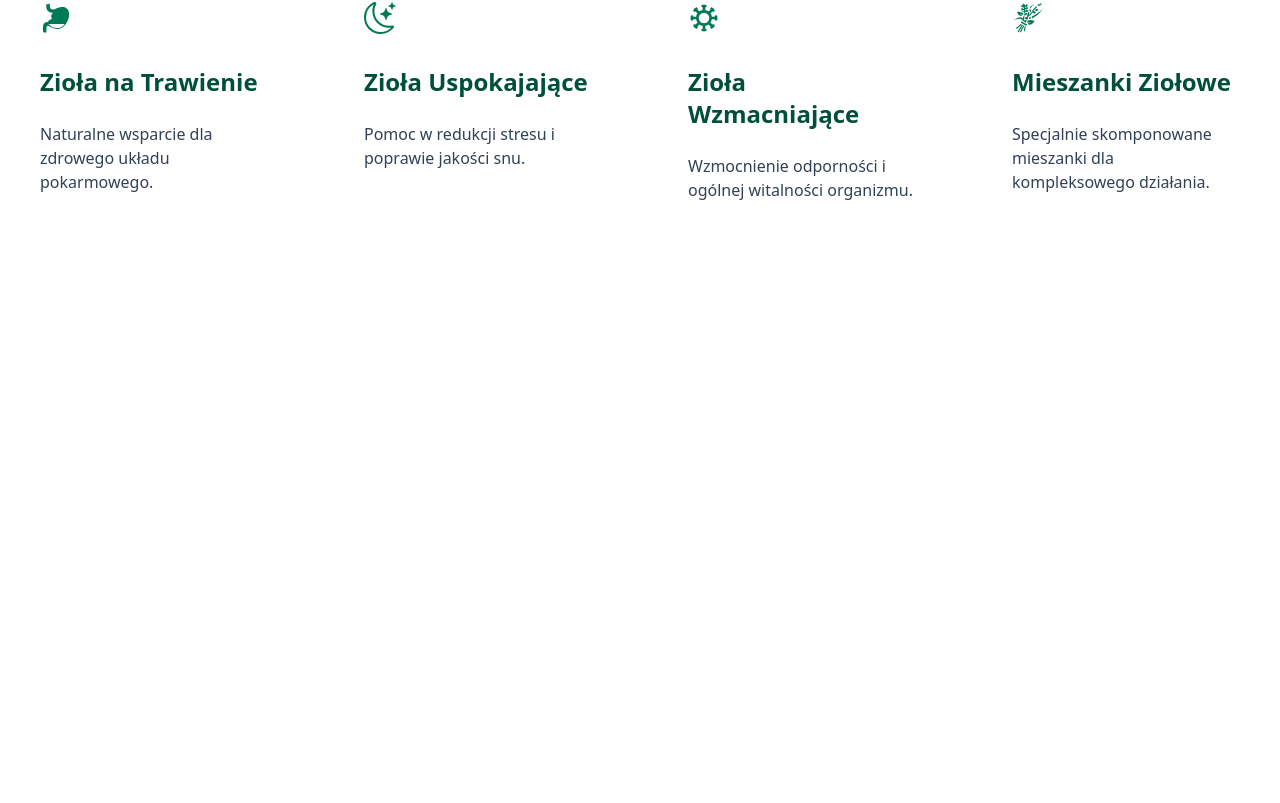
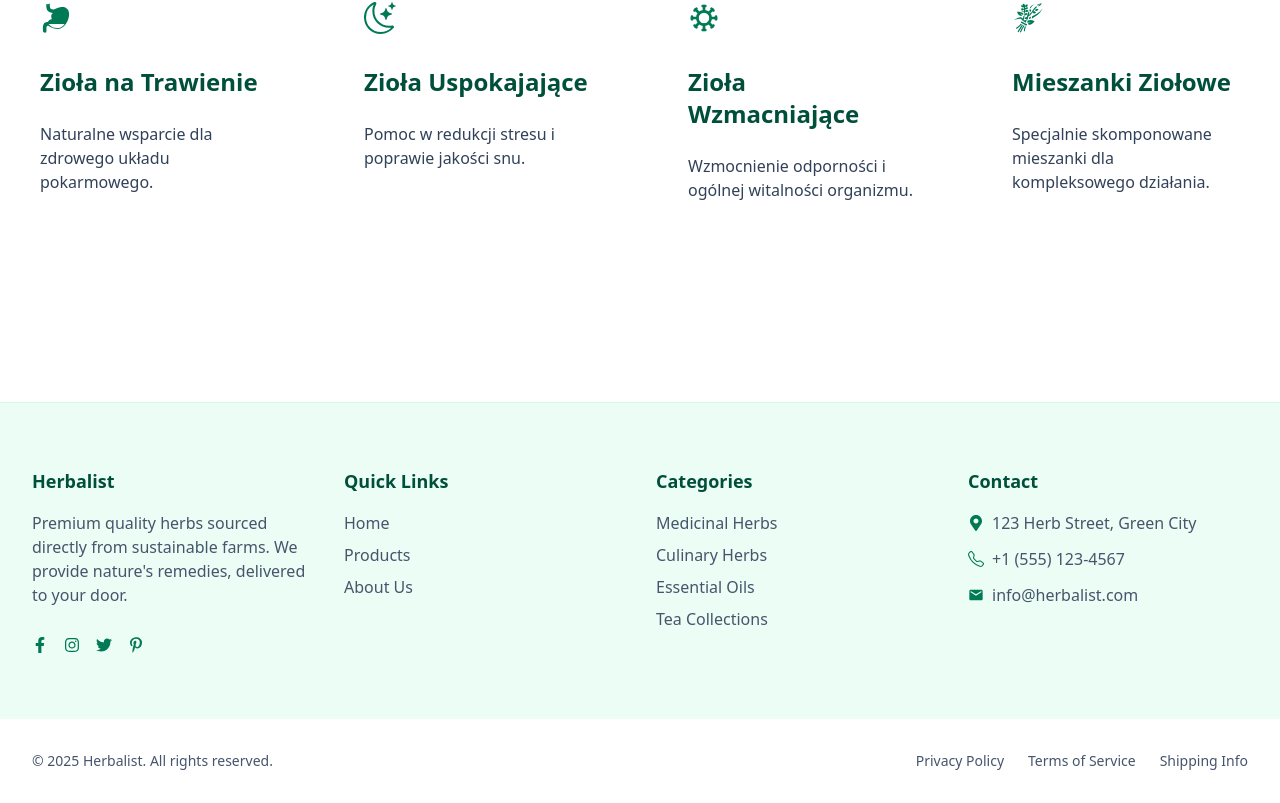
Before and after one commit to MichalIrzylowski/herbalist, a Next.js app: page / in a window 1280 px wide. Shown: the part 1774-2577 px from the top of the page. Before the commit the page ends 2176 px from the top, so only its background shows below. Built offline with nearby package versions, Linux system fonts and the light colour scheme.

Commit message:
Add Footer component and integrate it into the layout; update Hero and Link components for improved styling

```diff
--- a/src/app/layout.tsx
+++ b/src/app/layout.tsx
@@ -1,6 +1,7 @@
 import type { Metadata } from "next";
 import { Geist, Geist_Mono } from "next/font/google";
 import "./globals.css";
+import Footer from "@/components/Footer";
 
 const geistSans = Geist({
   variable: "--font-geist-sans",
@@ -25,9 +26,10 @@ export default function RootLayout({
   return (
     <html lang="en">
       <body
-        className={`${geistSans.variable} ${geistMono.variable} antialiased`}
+        className={`${geistSans.variable} ${geistMono.variable} antialiased flex flex-col min-h-screen`}
       >
-        {children}
+        <main className="flex-grow">{children}</main>
+        <Footer />
       </body>
     </html>
   );
--- a/src/app/page.tsx
+++ b/src/app/page.tsx
@@ -75,7 +75,6 @@ export default function Home() {
           ]}
         />
       </main>
-      <footer></footer>
     </div>
   );
 }
--- /dev/null
+++ b/src/components/Footer/index.tsx
@@ -0,0 +1,162 @@
+import { Icon } from "@/components/Icon";
+import { Link } from "@/components/Link";
+import { Section } from "@/components/Section";
+
+export function Footer() {
+  const currentYear = new Date().getFullYear();
+
+  return (
+    <footer>
+      <Section background="light" border="top" spacing="medium" as="div">
+        <div className="grid grid-cols-1 md:grid-cols-3 lg:grid-cols-4 gap-8">
+          <div>
+            <h3 className="text-lg font-bold text-emerald-900 mb-4">
+              Herbalist
+            </h3>
+            <p className="text-slate-600 mb-6">
+              Premium quality herbs sourced directly from sustainable farms. We
+              provide nature&apos;s remedies, delivered to your door.
+            </p>
+            <div className="flex space-x-4">
+              <a
+                href="#"
+                className="text-emerald-700 hover:text-emerald-800"
+                aria-label="Facebook"
+              >
+                <Icon name="facebook" size="sm" />
+              </a>
+              <a
+                href="#"
+                className="text-emerald-700 hover:text-emerald-800"
+                aria-label="Instagram"
+              >
+                <Icon name="instagram" size="sm" />
+              </a>
+              <a
+                href="#"
+                className="text-emerald-700 hover:text-emerald-800"
+                aria-label="Twitter"
+              >
+                <Icon name="twitter" size="sm" />
+              </a>
+              <a
+                href="#"
+                className="text-emerald-700 hover:text-emerald-800"
+                aria-label="Pinterest"
+              >
+                <Icon name="pinterest" size="sm" />
+              </a>
+            </div>
+          </div>
+
+          <div>
+            <h3 className="text-lg font-bold text-emerald-900 mb-4">
+              Quick Links
+            </h3>
+            <ul className="space-y-2">
+              <li>
+                <Link href="/" variant="footer" size="none">
+                  Home
+                </Link>
+              </li>
+              <li>
+                <Link href="/products" variant="footer" size="none">
+                  Products
+                </Link>
+              </li>
+              <li>
+                <Link href="/about-us" variant="footer" size="none">
+                  About Us
+                </Link>
+              </li>
+            </ul>
+          </div>
+
+          <div>
+            <h3 className="text-lg font-bold text-emerald-900 mb-4">
+              Categories
+            </h3>
+            <ul className="space-y-2">
+              <li>
+                <Link href="#" variant="footer" size="none">
+                  Medicinal Herbs
+                </Link>
+              </li>
+              <li>
+                <Link href="#" variant="footer" size="none">
+                  Culinary Herbs
+                </Link>
+              </li>
+              <li>
+                <Link href="#" variant="footer" size="none">
+                  Essential Oils
+                </Link>
+              </li>
+              <li>
+                <Link href="#" variant="footer" size="none">
+                  Tea Collections
+                </Link>
+              </li>
+            </ul>
+          </div>
+
+          <div>
+            <h3 className="text-lg font-bold text-emerald-900 mb-4">Contact</h3>
+            <ul className="space-y-3">
+              <li className="flex items-center">
+                <Icon
+                  name="location"
+                  size="sm"
+                  color="primary"
+                  className="mr-2 flex-shrink-0"
+                />
+                <span className="text-slate-600">
+                  123 Herb Street, Green City
+                </span>
+              </li>
+              <li className="flex items-center">
+                <Icon
+                  name="phone"
+                  size="sm"
+                  color="primary"
+                  className="mr-2 flex-shrink-0"
+                />
+                <span className="text-slate-600">+1 (555) 123-4567</span>
+              </li>
+              <li className="flex items-center">
+                <Icon
+                  name="email"
+                  size="sm"
+                  color="primary"
+                  className="mr-2 flex-shrink-0"
+                />
+                <span className="text-slate-600">info@herbalist.com</span>
+              </li>
+            </ul>
+          </div>
+        </div>
+      </Section>
+
+      <Section background="white" spacing="small" as="div">
+        <div className="flex flex-col md:flex-row justify-between items-center">
+          <p className="text-slate-600 text-sm mb-4 md:mb-0">
+            © {currentYear} Herbalist. All rights reserved.
+          </p>
+          <div className="flex space-x-6">
+            <Link href="#" variant="footer" size="none" className="text-sm">
+              Privacy Policy
+            </Link>
+            <Link href="#" variant="footer" size="none" className="text-sm">
+              Terms of Service
+            </Link>
+            <Link href="#" variant="footer" size="none" className="text-sm">
+              Shipping Info
+            </Link>
+          </div>
+        </div>
+      </Section>
+    </footer>
+  );
+}
+
+export default Footer;
--- a/src/components/Hero/index.tsx
+++ b/src/components/Hero/index.tsx
@@ -19,7 +19,7 @@ export default function Hero({
 }: HeroProps) {
   return (
     <section className="relative overflow-hidden bg-gradient-to-b from-emerald-50 to-white">
-      <div className="absolute top-0 right-0 -translate-y-1/4 translate-x-1/4 opacity-10">
+      <div className="absolute top-0 right-0 -translate-y-1/4 translate-x-1/4 opacity-10 z-0">
         <Icon
           name="plantOutline"
           size="xl"
@@ -27,7 +27,7 @@ export default function Hero({
           className="w-[500px] h-[500px]"
         />
       </div>
-      <div className="absolute bottom-0 left-0 translate-y-1/4 -translate-x-1/4 opacity-10">
+      <div className="absolute bottom-0 left-0 translate-y-1/4 -translate-x-1/4 opacity-10 -z-10">
         <Icon
           name="leafOutline"
           size="xl"
@@ -36,7 +36,7 @@ export default function Hero({
         />
       </div>
 
-      <div className="container mx-auto px-4 py-16 md:py-24 lg:py-32">
+      <div className="container mx-auto px-4 py-16 md:py-24 lg:py-32 z-10">
         <div className="grid grid-cols-1 lg:grid-cols-2 gap-12 items-center">
           <div className="order-2 lg:order-1 max-w-2xl">
             <Heading level={1} color="primary" marginBottom="large">
--- a/src/components/Link/index.tsx
+++ b/src/components/Link/index.tsx
@@ -2,23 +2,37 @@ import NextLink from "next/link";
 import { tv, type VariantProps } from "tailwind-variants";
 
 const linkStyles = tv({
-  base: "inline-flex items-center justify-center px-8 py-4 text-lg font-medium rounded-md transition-colors duration-300 focus:outline-none focus:ring-2 focus:ring-emerald-500 focus:ring-offset-2",
+  base: "inline-flex items-center justify-center transition-colors duration-300 focus:outline-none",
   variants: {
     variant: {
-      primary: "text-white bg-emerald-700 hover:bg-emerald-800",
+      primary:
+        "text-white bg-emerald-700 hover:bg-emerald-800 rounded-md px-8 py-4 font-medium focus:ring-2 focus:ring-emerald-500 focus:ring-offset-2",
       secondary:
-        "text-emerald-700 bg-transparent border-2 border-emerald-700 hover:bg-emerald-50",
+        "text-emerald-700 bg-transparent border-2 border-emerald-700 hover:bg-emerald-50 rounded-md px-8 py-4 font-medium focus:ring-2 focus:ring-emerald-500 focus:ring-offset-2",
+      footer: "text-slate-600 hover:text-emerald-700 transition-colors",
     },
     size: {
       sm: "text-sm px-4 py-2",
       md: "text-lg px-8 py-4",
       lg: "text-xl px-10 py-5",
+      none: "", // No specific padding or size
     },
   },
   defaultVariants: {
     variant: "primary",
     size: "md",
   },
+  compoundVariants: [
+    {
+      variant: "footer",
+      size: "md",
+      class: "text-base",
+    },
+    {
+      variant: "footer",
+      class: "px-0 py-0 justify-start", // Remove padding for footer links
+    },
+  ],
 });
 
 export interface LinkProps extends VariantProps<typeof linkStyles> {
```
Also changed, not shown: src/components/Icon/index.tsx (+14 -0 lines).
